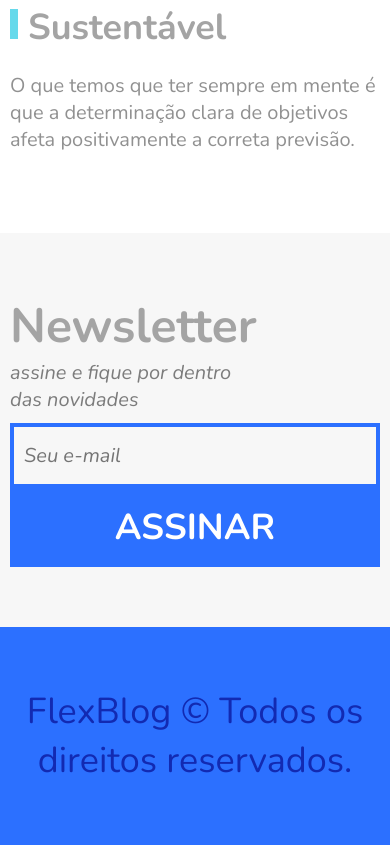
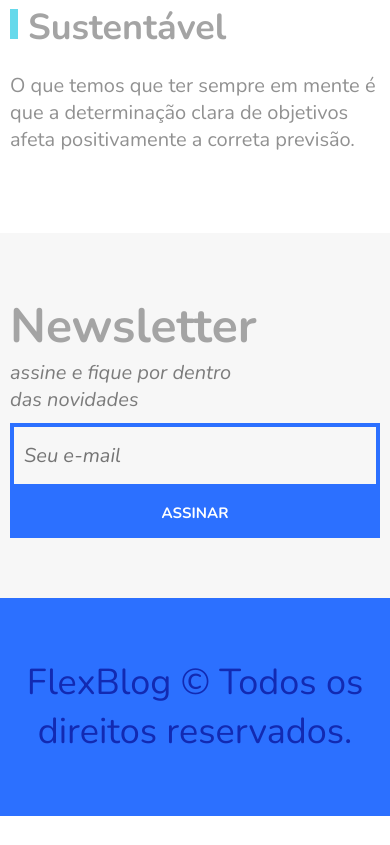
Before and after one commit to thiagorodriguezdev/FlexBlog, a plain HTML site: page index.html in a window 390 px wide. Shown: the part 5424-6269 px from the top of the page. After the commit the page ends 6240 px from the top, so only its background shows below. Drawn offline with nearby package versions, Linux system fonts and the light colour scheme.

Commit message:
update style.css

```diff
--- a/css/style.css
+++ b/css/style.css
@@ -383,6 +383,12 @@ img {
   cursor: pointer;
 }
 
+@media (max-width: 600px) {
+  .newsletter-form button {
+    font-size: 1.5rem;
+  }
+}
+
 /* FOOTER */
 
 footer {
```
